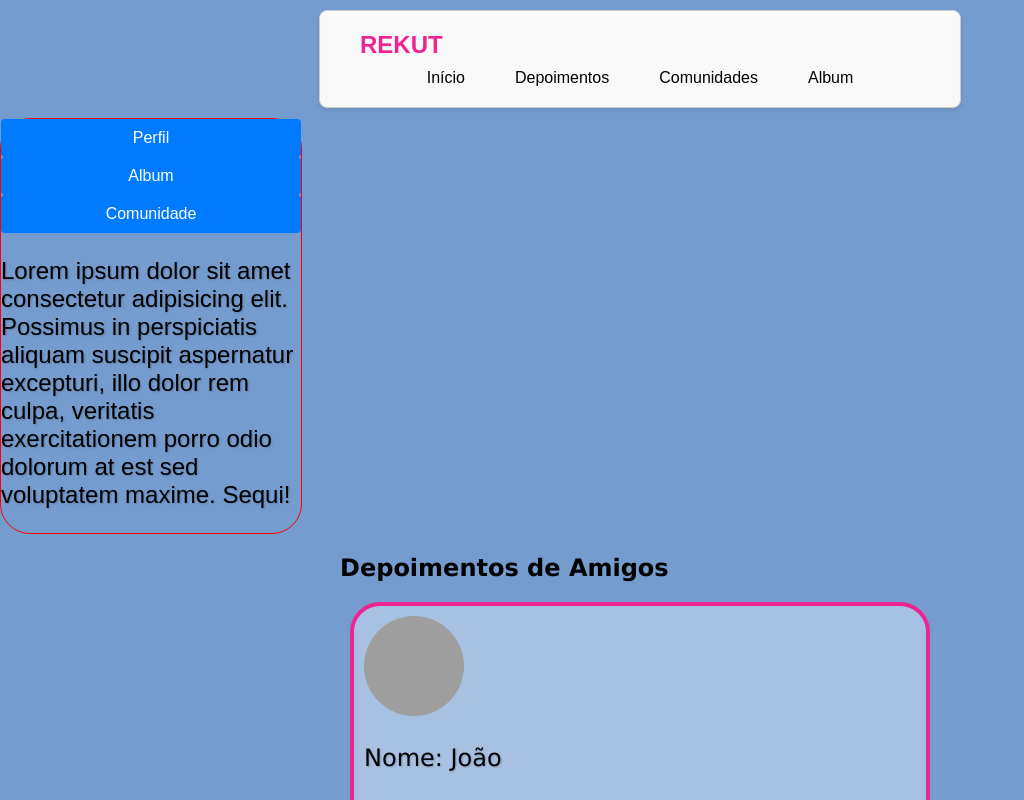
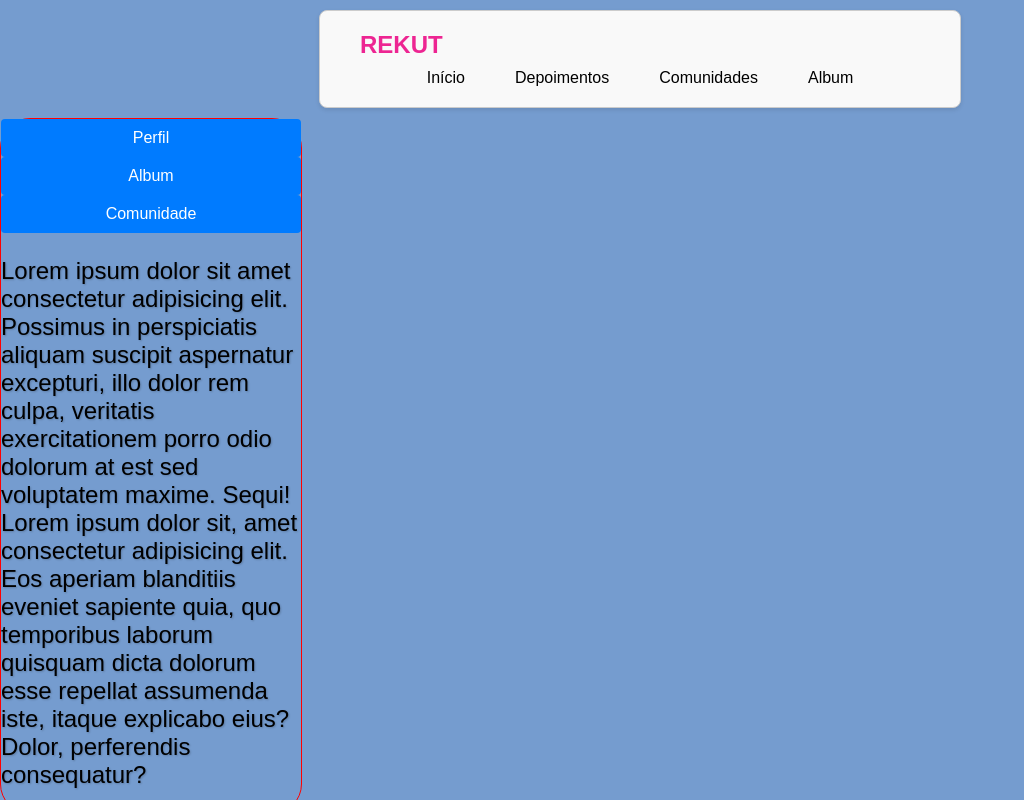
Before and after one commit to juliafclima/trabalho-react-grupo2, a React (Vite) app in the folder trabalho-react-g2/: page /depoimentos in a window 1280 px wide. Shown: the top 800 px of the page, without its empty margins (0-1024 px from the left). Built offline with nearby package versions, Linux system fonts and the light colour scheme; grey boxes are pictures that could not be loaded.

Commit message:
Update index.jsx

```diff
--- a/trabalho-react-g2/src/pages/Depoimentos/index.jsx
+++ b/trabalho-react-g2/src/pages/Depoimentos/index.jsx
@@ -77,7 +77,7 @@ export default function Depoimentos() {
             <button>Comunidade</button>
           </div>
           <div className="descricao">
-            <p>Lorem ipsum dolor sit amet consectetur adipisicing elit. Possimus in perspiciatis aliquam suscipit aspernatur excepturi, illo dolor rem culpa, veritatis exercitationem porro odio dolorum at est sed voluptatem maxime. Sequi!</p>
+            <p>Lorem ipsum dolor sit amet consectetur adipisicing elit. Possimus in perspiciatis aliquam suscipit aspernatur excepturi, illo dolor rem culpa, veritatis exercitationem porro odio dolorum at est sed voluptatem maxime. Sequi! Lorem ipsum dolor sit, amet consectetur adipisicing elit. Eos aperiam blanditiis eveniet sapiente quia, quo temporibus laborum quisquam dicta dolorum esse repellat assumenda iste, itaque explicabo eius? Dolor, perferendis consequatur?</p>
           </div>
         </div>
         <div className="depoimentos">
```
